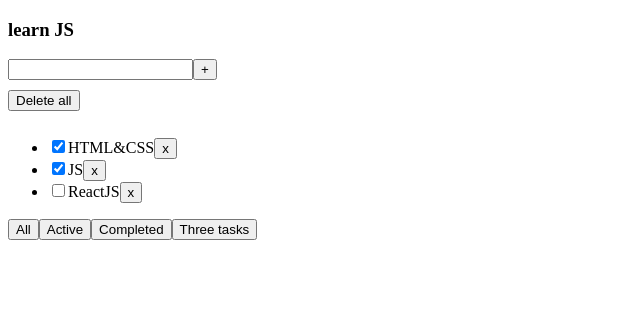
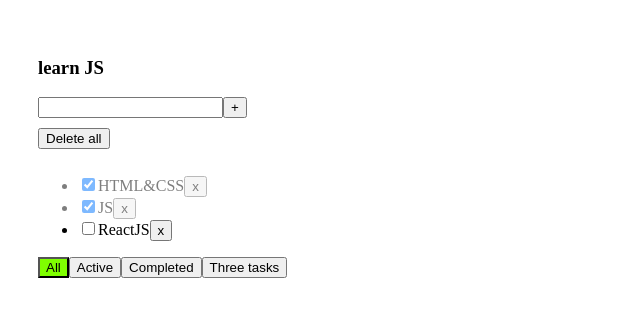
Before and after one commit to admalla/IT-IN_todo-ts_training, a React (Create React App) app: page / in a window 1280 px wide. Shown: the top 316 px of the page, without its empty margins (0-640 px from the left). Built offline with nearby package versions, Linux system fonts and the light colour scheme.

Commit message:
add by lesson 4

```diff
--- a/package.json
+++ b/package.json
@@ -41,5 +41,8 @@
       "last 1 firefox version",
       "last 1 safari version"
     ]
+  },
+  "devDependencies": {
+    "@formkit/auto-animate": "^0.7.0"
   }
 }
--- a/src/App.css
+++ b/src/App.css
@@ -6,3 +6,15 @@
 .App > div {
   margin-right: 50px;
 }
+
+.error {
+  border-color: red;
+}
+
+.is-done {
+  opacity: .5;
+}
+
+.btn-color {
+  background: chartreuse;
+}
--- a/src/App.tsx
+++ b/src/App.tsx
@@ -57,6 +57,7 @@
                 removeAllTasks={removeAllTasks}
                 addTask={addTask}
                 onCheckBox={onCheckBox}
+                filter={filter}
             />
         </div>
     );
--- a/src/TodoList.tsx
+++ b/src/TodoList.tsx
@@ -1,9 +1,11 @@
-import React, {useState} from "react";
+import React, {useRef, useState} from "react";
 import {TypeFilter} from "./App";
+import {useAutoAnimate} from "@formkit/auto-animate/react";
+import './App.css'
 
 export type TaskType = {
-    id: string,
-    title: string,
+    id: string
+    title: string
     isDone: boolean
 }
 
@@ -15,40 +17,60 @@
     removeAllTasks: () => void
     addTask: (title: string) => void
     onCheckBox: (id: string) => void
+    filter: string
 }
 
 export function TodoList(props: PropsType) {
     const [title, setTitle] = useState<string>('')
+    const [error, setError] = useState<string>("")
 
     const onChangeHandler = (e: React.ChangeEvent<HTMLInputElement>) => {
         setTitle(e.currentTarget.value)
+        setError("")
     }
 
     const onClickHandler = () => {
-        props.addTask(title)
-        setTitle('')
+        if(title.trim()) {
+            props.addTask(title )
+            setTitle('')
+        } else {
+            setError("Заполните строку!")
+        }
     }
 
+
+
     const onKeyPressHandler = (e:  React.KeyboardEvent<HTMLInputElement>) => {
-        if (e.key === 'Enter') {
+        if (title.trim() && e.key === 'Enter') {
             props.addTask(title);
             setTitle('');
+        } else {
+            setError("Заполните строку!")
         }
     }
+
+//Animation for li
+    const [listRef] = useAutoAnimate<HTMLUListElement>()
 
     return (
         <div>
             <div>
                 <h3>{props.title}</h3>
                 <div>
-                    <input value={title} onChange={onChangeHandler} onKeyDown={onKeyPressHandler}/>
+                    <input
+                        className={error && "error"}
+                        value={title}
+                        onChange={onChangeHandler}
+                        onKeyDown={onKeyPressHandler}
+                    />
                     <button onClick={onClickHandler}>+</button>
+                    <div style={{color: "red"}}>{error ? error : ''}</div>
                 </div>
                 <button onClick={props.removeAllTasks} style={{margin: "10px 0"}}>Delete all</button>
-                <ul>
+                <ul ref={listRef}>
                     {props.tasks.map((task: TaskType) => {
                         return (
-                            <li key={task.id}>
+                            <li key={task.id} className={task.isDone ? "is-done" : ""}>
                                 <input
                                     type="checkbox"
                                     checked={task.isDone}
@@ -62,10 +84,14 @@
                 </ul>
 
                 <div>
-                    <button onClick={() => props.filterName("all")}>All</button>
-                    <button onClick={() => props.filterName("active")}>Active</button>
-                    <button onClick={() => props.filterName("completed")}>Completed</button>
-                    <button onClick={() => props.filterName("three")}>Three tasks</button>
+                    <button className={props.filter === "all" ? "btn-color" : ""}
+                            onClick={() => props.filterName("all")}>All</button>
+                    <button className={props.filter === "active" ? "btn-color" : ""}
+                            onClick={() => props.filterName("active")}>Active</button>
+                    <button className={props.filter === "completed" ? "btn-color" : ""}
+                            onClick={() => props.filterName("completed")}>Completed</button>
+                    <button className={props.filter === "three" ? "btn-color" : ""}
+                            onClick={() => props.filterName("three")}>Three tasks</button>
                 </div>
             </div>
         </div>
```
Also changed, not shown: 1 other file (tests, documents, lock files or other folders).
